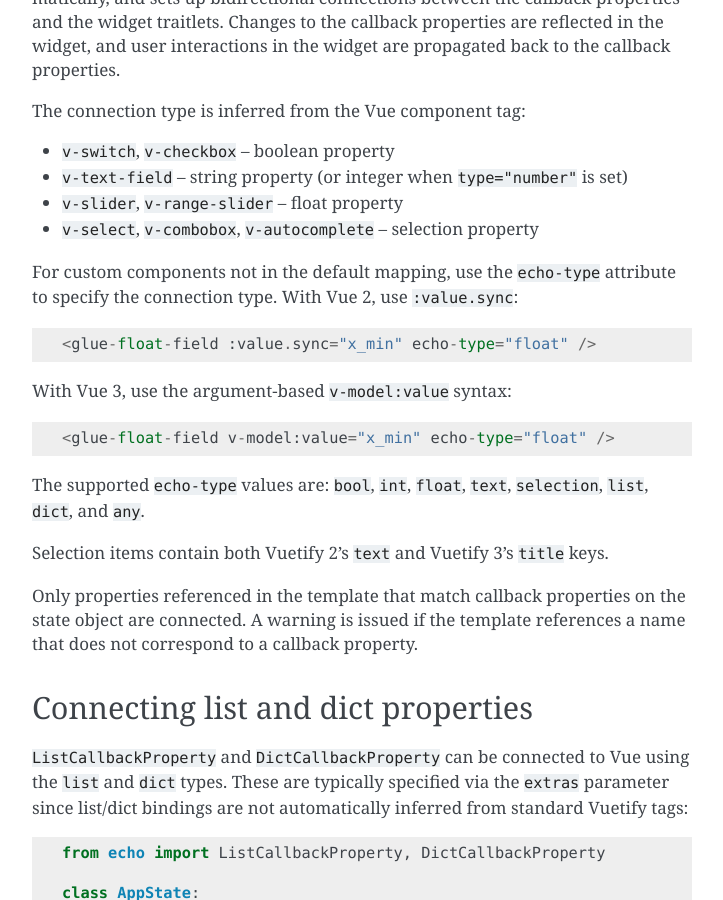
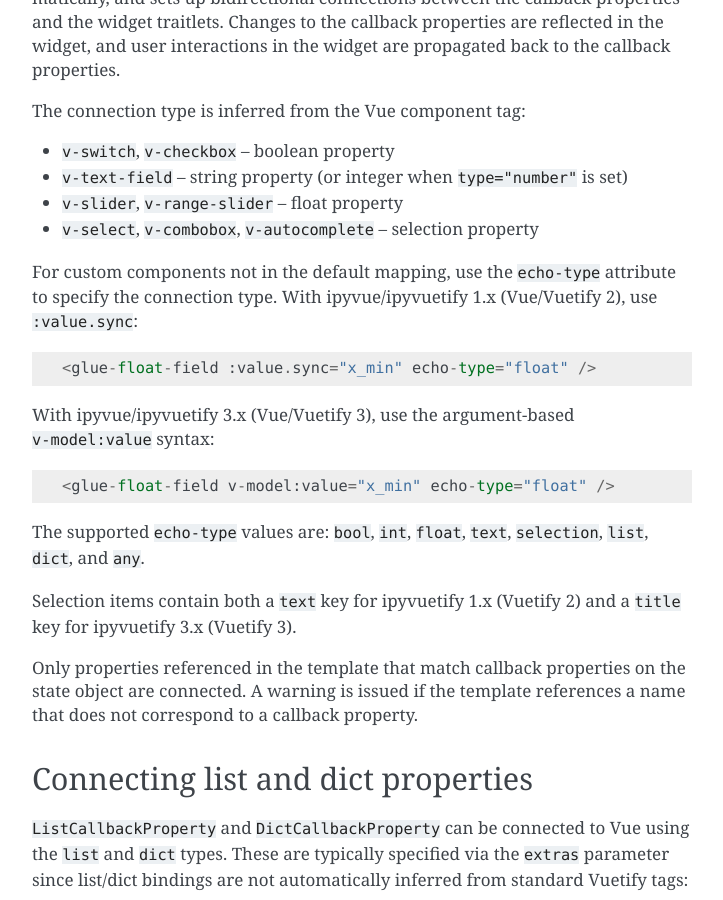
Before and after one commit to glue-viz/echo, a Sphinx documentation site: the page built from doc/vue.rst, in a window 1280 px wide and 900 px high, scrolled down 1018 px. Shown: the whole window, without its empty margins (388-1111 px from the left). Built offline with Sphinx 7.4.7, drawn with Linux system fonts in a browser that asks for light colours; the version number could not be read and is left out.

Commit message:
Clarify ipyvuetify and [Vue]tify version compatibility in docs

```diff
--- a/doc/vue.rst
+++ b/doc/vue.rst
@@ -62,19 +62,21 @@ The connection type is inferred from the Vue component tag:
 * ``v-select``, ``v-combobox``, ``v-autocomplete`` -- selection property
 
 For custom components not in the default mapping, use the ``echo-type``
-attribute to specify the connection type. With Vue 2, use ``:value.sync``::
+attribute to specify the connection type. With ipyvue/ipyvuetify 1.x
+(Vue/Vuetify 2), use ``:value.sync``::
 
     <glue-float-field :value.sync="x_min" echo-type="float" />
 
-With Vue 3, use the argument-based ``v-model:value`` syntax::
+With ipyvue/ipyvuetify 3.x (Vue/Vuetify 3), use the argument-based
+``v-model:value`` syntax::
 
     <glue-float-field v-model:value="x_min" echo-type="float" />
 
 The supported ``echo-type`` values are: ``bool``, ``int``, ``float``,
 ``text``, ``selection``, ``list``, ``dict``, and ``any``.
 
-Selection items contain both Vuetify 2's ``text`` and Vuetify 3's ``title``
-keys.
+Selection items contain both a ``text`` key for ipyvuetify 1.x (Vuetify 2)
+and a ``title`` key for ipyvuetify 3.x (Vuetify 3).
 
 Only properties referenced in the template that match callback properties
 on the state object are connected. A warning is issued if the template
```
